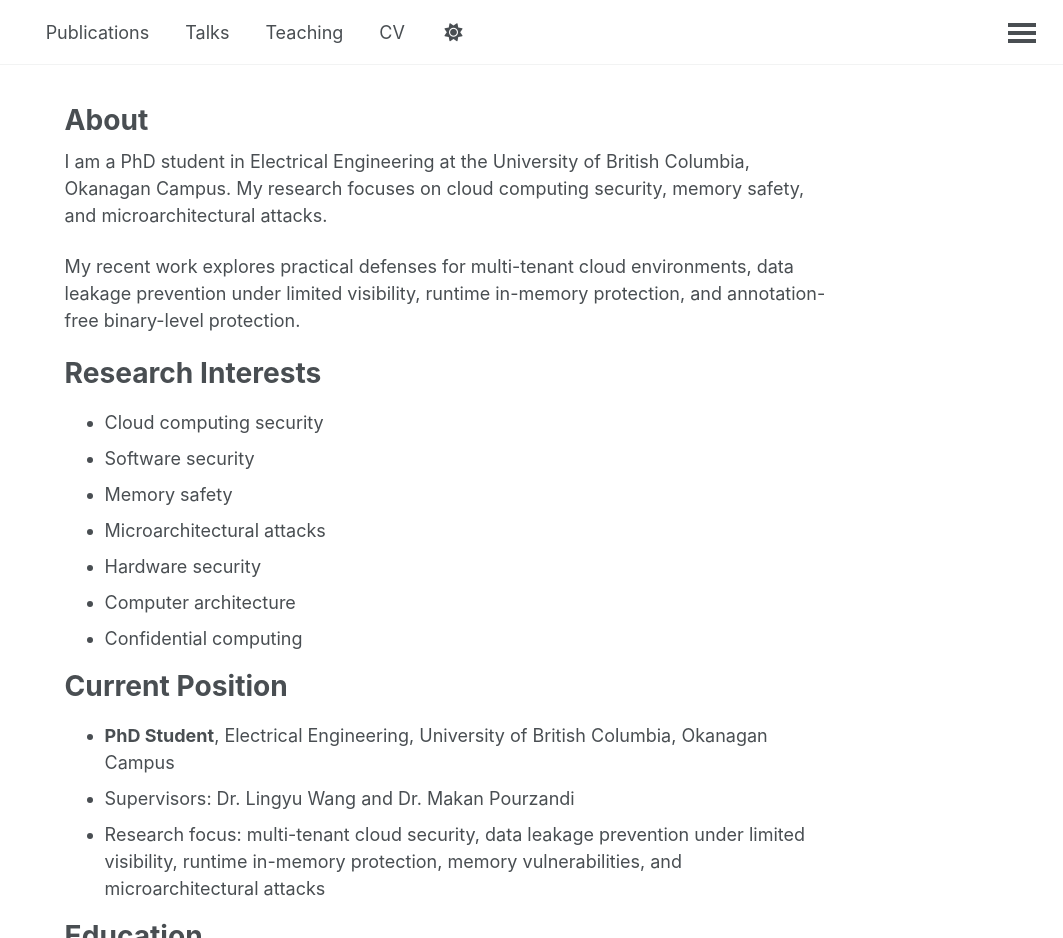
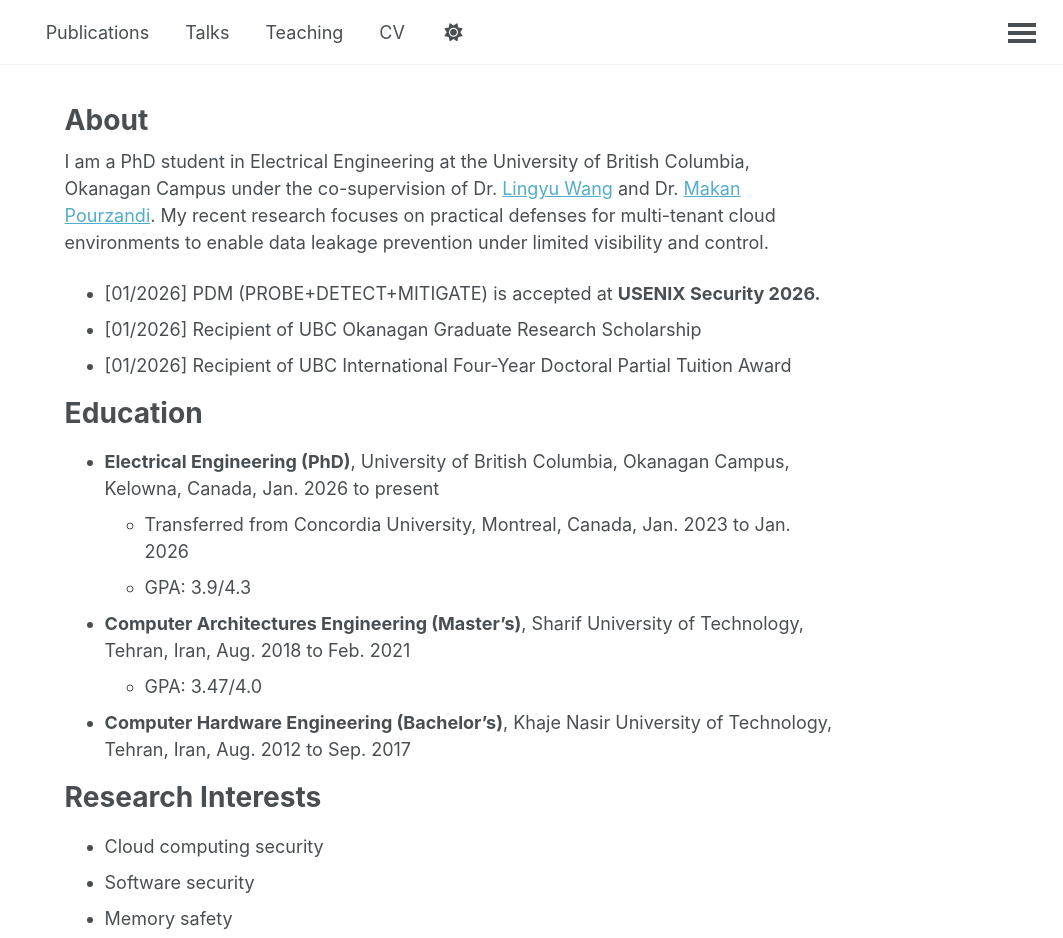
Before and after one commit to arashdaneshmand/arashdaneshmand.github.io, a plain HTML site: page index.html in a window 1280 px wide. Shown: the top 938 px of the page, 217-1280 px from the left. Drawn offline with nearby package versions, Linux system fonts and the light colour scheme; a web font is replaced by a local one.

Commit message:
Update website

```diff
--- a/index.html
+++ b/index.html
@@ -279,29 +279,16 @@
 
 
       <section class="page__content" itemprop="text">
-        <p>I am a PhD student in Electrical Engineering at the University of British Columbia, Okanagan Campus. My research focuses on cloud computing security, memory safety, and microarchitectural attacks.</p>
+        <p>I am a PhD student in Electrical Engineering at the University of British Columbia, Okanagan Campus under the co-supervision of Dr. <a href="https://lingyudotwangatgmail.github.io/">Lingyu Wang</a> and Dr. <a href="https://www.researchgate.net/profile/Makan-Pourzandi">Makan Pourzandi</a>. My recent research focuses on practical defenses for multi-tenant cloud environments to enable data leakage prevention under limited visibility and control.</p>
 
-<p>My recent work explores practical defenses for multi-tenant cloud environments, data leakage prevention under limited visibility, runtime in-memory protection, and annotation-free binary-level protection.</p>
-
-<h1 id="research-interests">Research Interests</h1>
 <ul>
-  <li>Cloud computing security</li>
-  <li>Software security</li>
-  <li>Memory safety</li>
-  <li>Microarchitectural attacks</li>
-  <li>Hardware security</li>
-  <li>Computer architecture</li>
-  <li>Confidential computing</li>
-</ul>
-
-<h1 id="current-position">Current Position</h1>
-<ul>
-  <li><strong>PhD Student</strong>, Electrical Engineering, University of British Columbia, Okanagan Campus</li>
-  <li>Supervisors: Dr. Lingyu Wang and Dr. Makan Pourzandi</li>
-  <li>Research focus: multi-tenant cloud security, data leakage prevention under limited visibility, runtime in-memory protection, memory vulnerabilities, and microarchitectural attacks</li>
+  <li>[01/2026] PDM (PROBE+DETECT+MITIGATE) is accepted at <strong>USENIX Security 2026.</strong></li>
+  <li>[01/2026] Recipient of UBC Okanagan Graduate Research Scholarship</li>
+  <li>[01/2026] Recipient of UBC International Four-Year Doctoral Partial Tuition Award</li>
 </ul>
 
 <h1 id="education">Education</h1>
+
 <ul>
   <li><strong>Electrical Engineering (PhD)</strong>, University of British Columbia, Okanagan Campus, Kelowna, Canada, Jan. 2026 to present
     <ul>
@@ -317,11 +304,16 @@
   <li><strong>Computer Hardware Engineering (Bachelor’s)</strong>, Khaje Nasir University of Technology, Tehran, Iran, Aug. 2012 to Sep. 2017</li>
 </ul>
 
-<h1 id="selected-highlights">Selected Highlights</h1>
+<h1 id="research-interests">Research Interests</h1>
+
 <ul>
-  <li>Accepted paper at <strong>USENIX Security 2026</strong></li>
-  <li>Recipient of UBC Okanagan Graduate Research Scholarship</li>
-  <li>Recipient of UBC International Four-Year Doctoral Partial Tuition Award</li>
+  <li>Cloud computing security</li>
+  <li>Software security</li>
+  <li>Memory safety</li>
+  <li>Microarchitectural attacks</li>
+  <li>Hardware security</li>
+  <li>Computer architecture</li>
+  <li>Confidential computing</li>
 </ul>
 
 
```
Also changed, not shown: feed.xml (+1 -1 lines).
